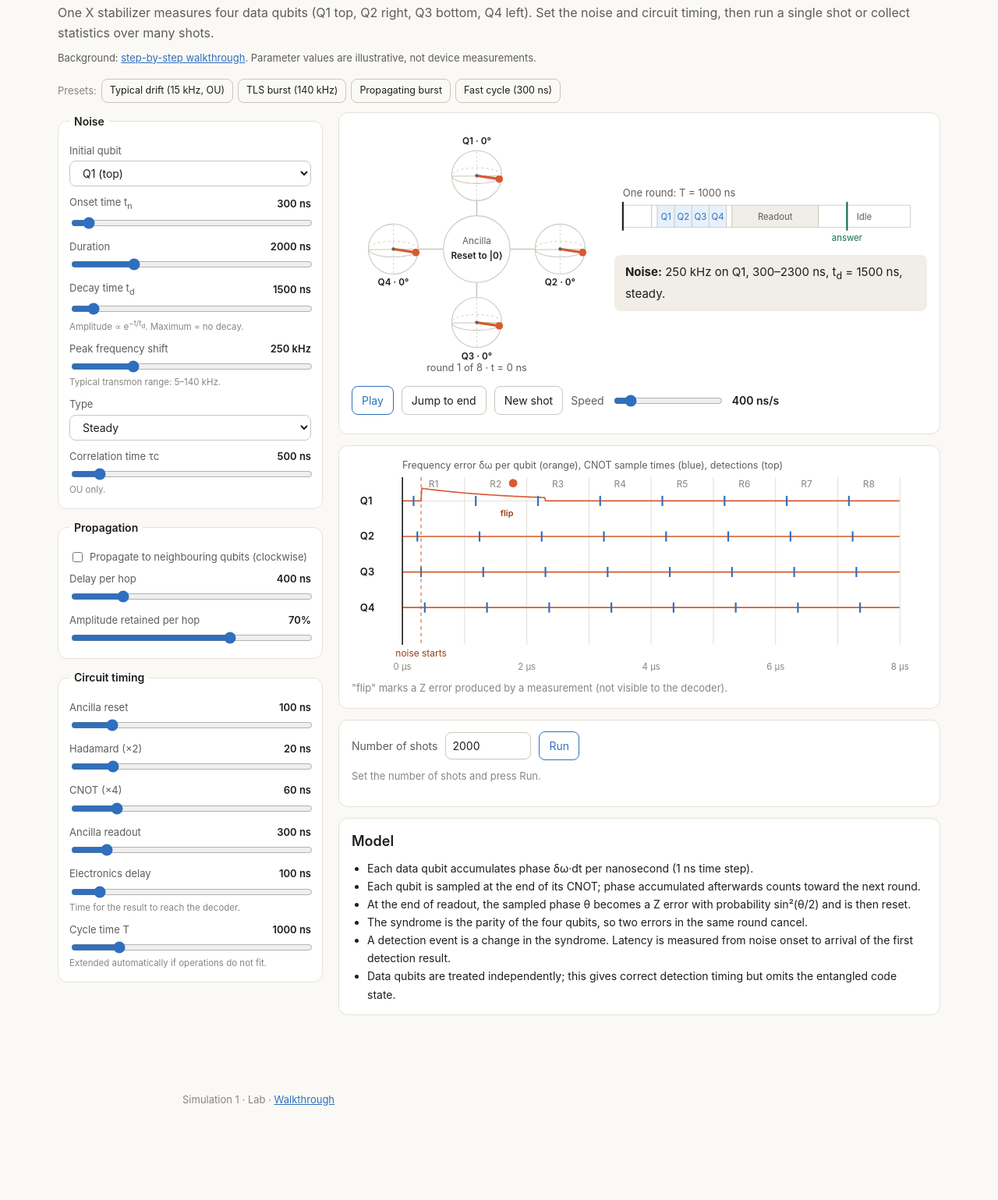
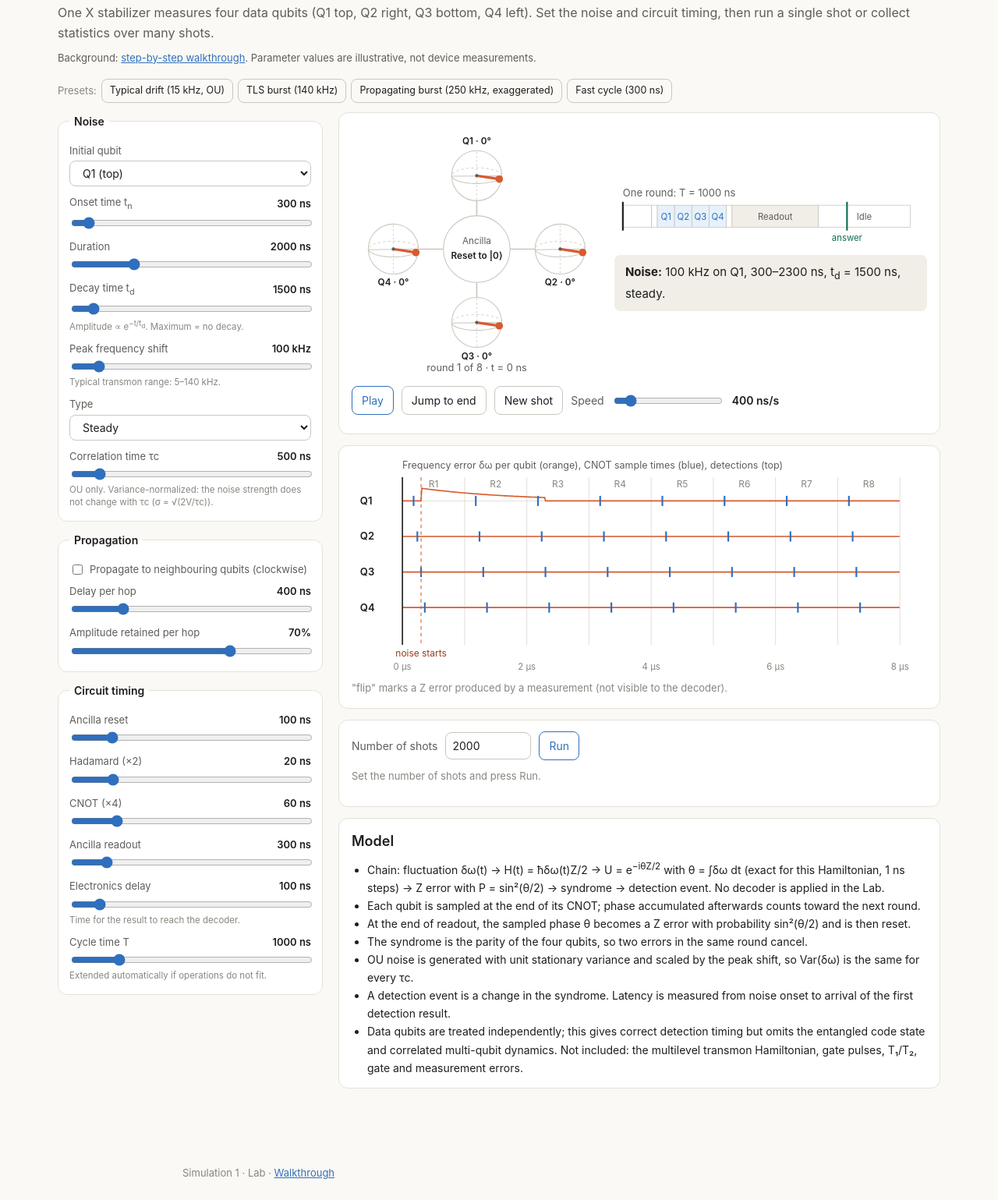
Before and after one commit to D51ngh/Simulation-1, a plain HTML site: page lab.html in a window 1280 px wide. Shown: the part 114-1653 px from the top of the page at 78% size. Before the commit the page ends 1559 px from the top, so only its background shows below. Drawn offline with Linux system fonts and the light colour scheme.

Commit message:
Correct wording and state the model scope
- Step 2: 180 degree phase rotation (pi rotation about Z) gives a Z error
- Step 3: measurement projects onto |+> or |->, converting phase into a
  discrete stabilizer outcome
- State the H(t) = hbar*dw*Z/2 step explicitly and add a scope table
  (implemented vs not yet implemented) to Step 7, the Lab and README
- Lab: document that OU noise is variance-normalized; default strength
  100 kHz; flag values above 140 kHz as exaggerated

Co-Authored-By: Claude Opus 5.5 <noreply@anthropic.com>
Claude-Session: https://claude.ai/code/session_01GkvKrm453Y6wpNMj2RcGix

```diff
--- a/js/ch3-check.js
+++ b/js/ch3-check.js
@@ -49,7 +49,7 @@
     () => '<b>Ancilla preparation.</b> Reset to |0⟩, then Hadamard to |+⟩.',
     () => '<b>CNOT.</b> The |+⟩ component of the data maps to ancilla 0, the |−⟩ component to ancilla 1.',
     () => `<b>Measurement.</b> Hadamard and readout of the ancilla. P(1) = ${(100 * S.p).toFixed(1)}%. Result: <b>${S.out}</b>.`,
-    () => `<b>Projection.</b> The data qubit is now exactly ${S.fl ? '|−⟩' : '|+⟩'}. The phase error is removed.`,
+    () => `<b>Projection.</b> The measurement projects the qubit onto ${S.fl ? '|−⟩' : '|+⟩'}, converting the accumulated phase into a discrete stabilizer outcome.`,
     () => `<b>Record.</b> s = ${S.s[S.r]}, d = ${S.d[S.r]}${S.d[S.r] ? ' (syndrome changed)' : ''}.`,
     () => '<b>Shot complete.</b> The decoder sees only the detection row. Run multiple shots to estimate the phase per round.'
   ];
--- a/js/ch8-lab.js
+++ b/js/ch8-lab.js
@@ -278,7 +278,7 @@
   function label(k) {
     const el = $(ids[k]), out = $(ids[k] + 'v'); if (!out) return;
     let v = el.value;
-    if (k === 'f') v = Math.round(+v * 1000) + ' kHz';
+    if (k === 'f') { v = Math.round(+v * 1000) + ' kHz'; const hi = +el.value > 0.14; $('lab-fhint').textContent = hi ? 'Above the typical 5–140 kHz range: exaggerated for illustration.' : 'Typical transmon range: 5–140 kHz.'; $('lab-fhint').style.color = hi ? 'var(--coral-dark)' : ''; }
     else if (k === 'keep') v = Math.round(+v * 100) + '%';
     else if (k === 'td') v = +v >= 20000 ? 'none' : v + ' ns';
     else v = v + (units[k] || '');
--- a/lab.html
+++ b/lab.html
@@ -46,7 +46,7 @@
     <span class="note" style="align-self:center">Presets:</span>
     <button data-preset="typical">Typical drift (15 kHz, OU)</button>
     <button data-preset="burst">TLS burst (140 kHz)</button>
-    <button data-preset="spread">Propagating burst</button>
+    <button data-preset="spread">Propagating burst (250 kHz, exaggerated)</button>
     <button data-preset="fast">Fast cycle (300 ns)</button>
   </div>
 
@@ -64,11 +64,11 @@
         <div class="f"><label for="lab-td">Decay time t<sub>d</sub></label><span class="val" id="lab-tdv"></span>
           <input type="range" id="lab-td" min="50" max="20000" step="50" value="1500"><span class="hint">Amplitude ∝ e<sup>−t/t<sub>d</sub></sup>. Maximum = no decay.</span></div>
         <div class="f"><label for="lab-f">Peak frequency shift</label><span class="val" id="lab-fv"></span>
-          <input type="range" id="lab-f" min="0.005" max="1" step="0.005" value="0.25"><span class="hint">Typical transmon range: 5–140 kHz.</span></div>
+          <input type="range" id="lab-f" min="0.005" max="1" step="0.005" value="0.1"><span class="hint" id="lab-fhint">Typical transmon range: 5–140 kHz.</span></div>
         <div class="f"><label for="lab-type">Type</label><span></span>
           <select id="lab-type"><option value="steady">Steady</option><option value="ou">OU (fluctuating)</option></select></div>
         <div class="f"><label for="lab-tc">Correlation time τc</label><span class="val" id="lab-tcv"></span>
-          <input type="range" id="lab-tc" min="10" max="5000" step="10" value="500"><span class="hint">OU only.</span></div>
+          <input type="range" id="lab-tc" min="10" max="5000" step="10" value="500"><span class="hint">OU only. Variance-normalized: the noise strength does not change with τc (σ = √(2V/τc)).</span></div>
       </fieldset>
 
       <fieldset>
@@ -137,12 +137,13 @@
       <div class="panel">
         <h3 style="margin-top:0">Model</h3>
         <ul style="font-size:14px;margin:0;padding-left:20px">
-          <li>Each data qubit accumulates phase δω·dt per nanosecond (1 ns time step).</li>
+          <li>Chain: fluctuation δω(t) → H(t) = ħδω(t)Z/2 → U = e<sup>−iθZ/2</sup> with θ = ∫δω dt (exact for this Hamiltonian, 1 ns steps) → Z error with P = sin²(θ/2) → syndrome → detection event. No decoder is applied in the Lab.</li>
           <li>Each qubit is sampled at the end of its CNOT; phase accumulated afterwards counts toward the next round.</li>
           <li>At the end of readout, the sampled phase θ becomes a Z error with probability sin²(θ/2) and is then reset.</li>
           <li>The syndrome is the parity of the four qubits, so two errors in the same round cancel.</li>
+          <li>OU noise is generated with unit stationary variance and scaled by the peak shift, so Var(δω) is the same for every τc.</li>
           <li>A detection event is a change in the syndrome. Latency is measured from noise onset to arrival of the first detection result.</li>
-          <li>Data qubits are treated independently; this gives correct detection timing but omits the entangled code state.</li>
+          <li>Data qubits are treated independently; this gives correct detection timing but omits the entangled code state and correlated multi-qubit dynamics. Not included: the multilevel transmon Hamiltonian, gate pulses, T₁/T₂, gate and measurement errors.</li>
         </ul>
       </div>
     </div>
```
Also changed, not shown: index.html (+14 -3 lines), 1 other file.
